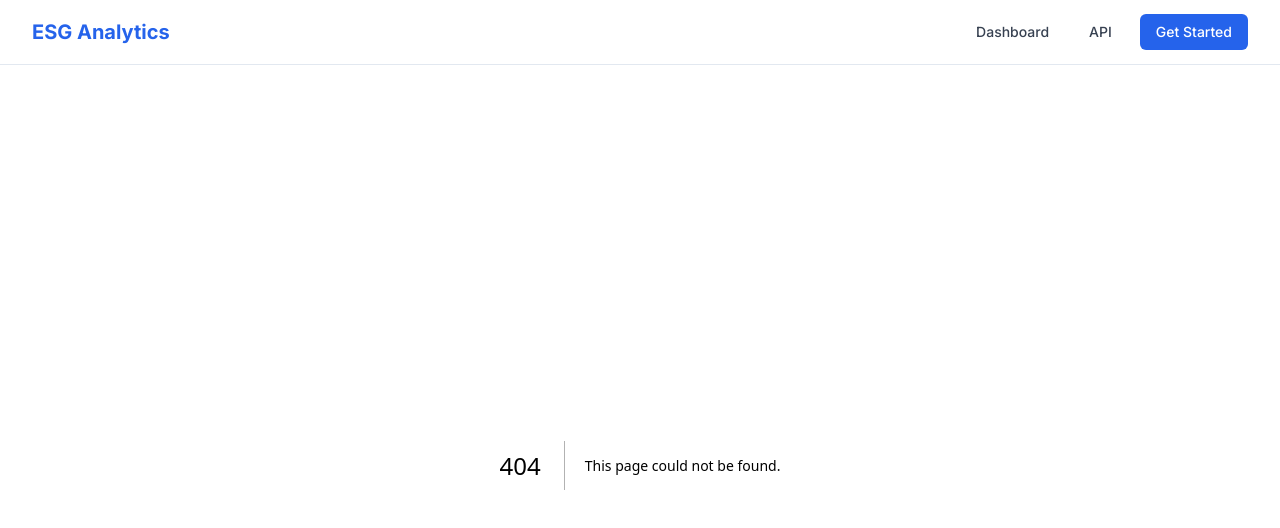
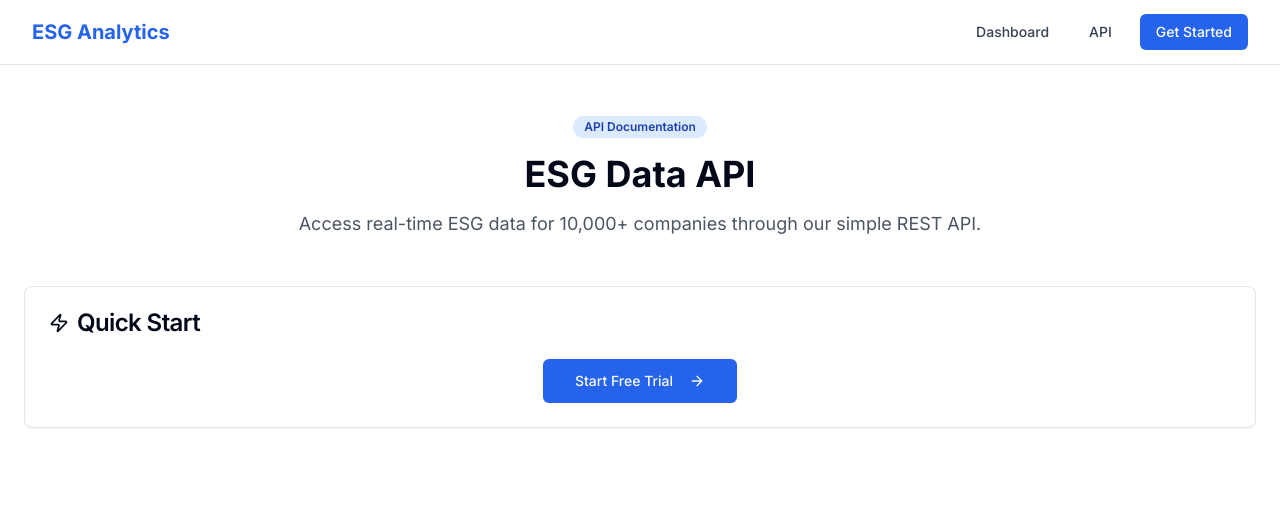
Before and after one commit to johnmuhoza33-bot/esg-aggregator, a Next.js app: page /api-docs in a window 1280 px wide. Before the commit this address had no page. Shown: the top 528 px of the page. Built offline with nearby package versions, Linux system fonts and the light colour scheme.

Commit message:
Add missing API docs page to fix 404 errors

```diff
--- /dev/null
+++ b/app/api-docs/page.tsx
@@ -0,0 +1,37 @@
+import { Card, CardContent, CardDescription, CardHeader, CardTitle } from "@/components/ui/card"
+import { Button } from "@/components/ui/button"
+import { Badge } from "@/components/ui/badge"
+import { Code, Zap, ArrowRight } from 'lucide-react'
+import Link from "next/link"
+
+export default function ApiDocsPage() {
+  return (
+    <div className="container mx-auto px-6 py-12">
+      <div className="text-center mb-12">
+        <Badge className="mb-4 bg-blue-100 text-blue-800">API Documentation</Badge>
+        <h1 className="text-4xl font-bold mb-4">ESG Data API</h1>
+        <p className="text-gray-600 text-lg max-w-3xl mx-auto">
+          Access real-time ESG data for 10,000+ companies through our simple REST API.
+        </p>
+      </div>
+
+      <Card className="mb-12">
+        <CardHeader>
+          <CardTitle className="flex items-center">
+            <Zap className="h-5 w-5 mr-2" />
+            Quick Start
+          </CardTitle>
+        </CardHeader>
+        <CardContent>
+          <div className="text-center">
+            <Link href="/dashboard">
+              <Button size="lg" className="bg-blue-600 hover:bg-blue-700">
+                Start Free Trial <ArrowRight className="ml-2 h-4 w-4" />
+              </Button>
+            </Link>
+          </div>
+        </CardContent>
+      </Card>
+    </div>
+  )
+}
```
